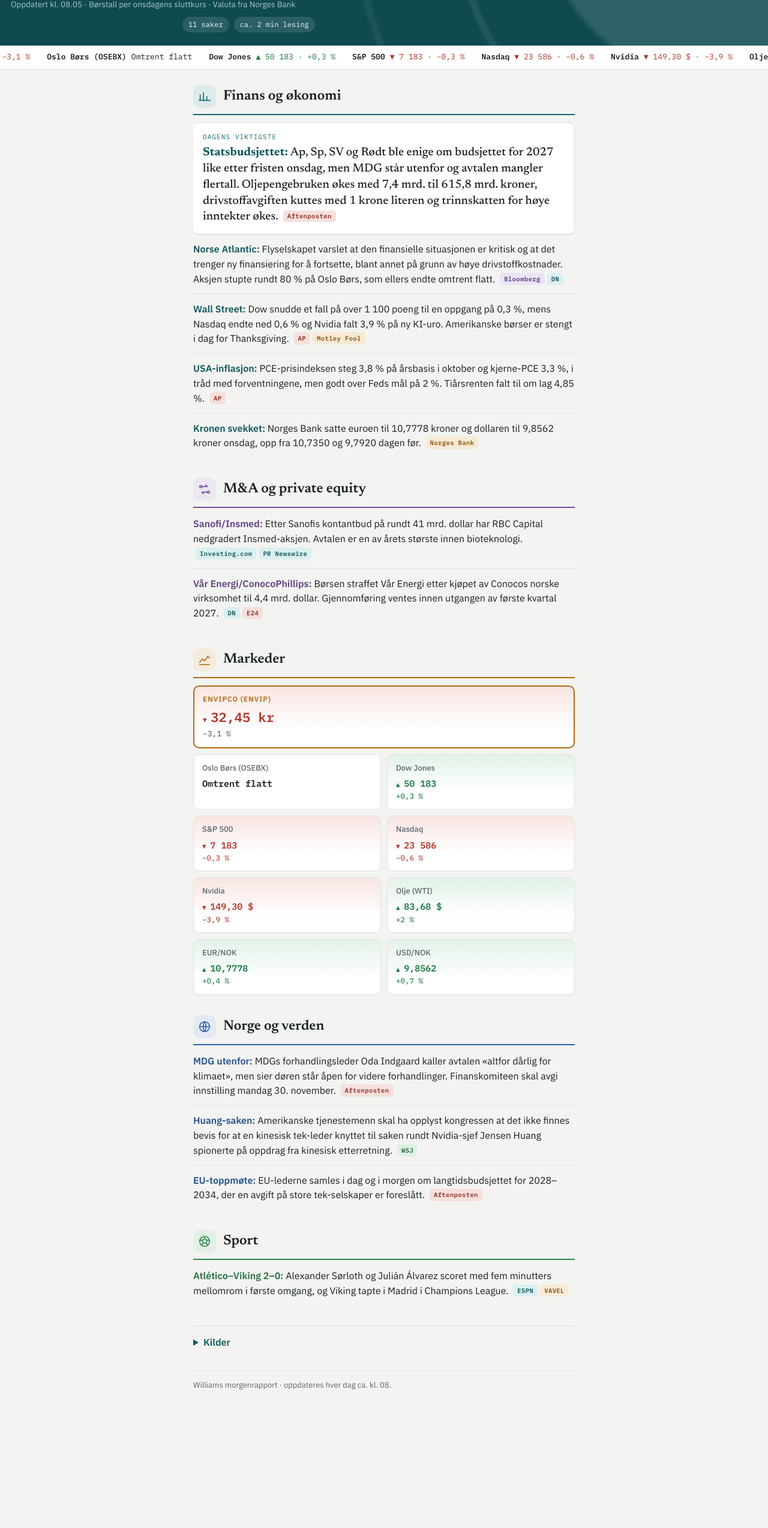
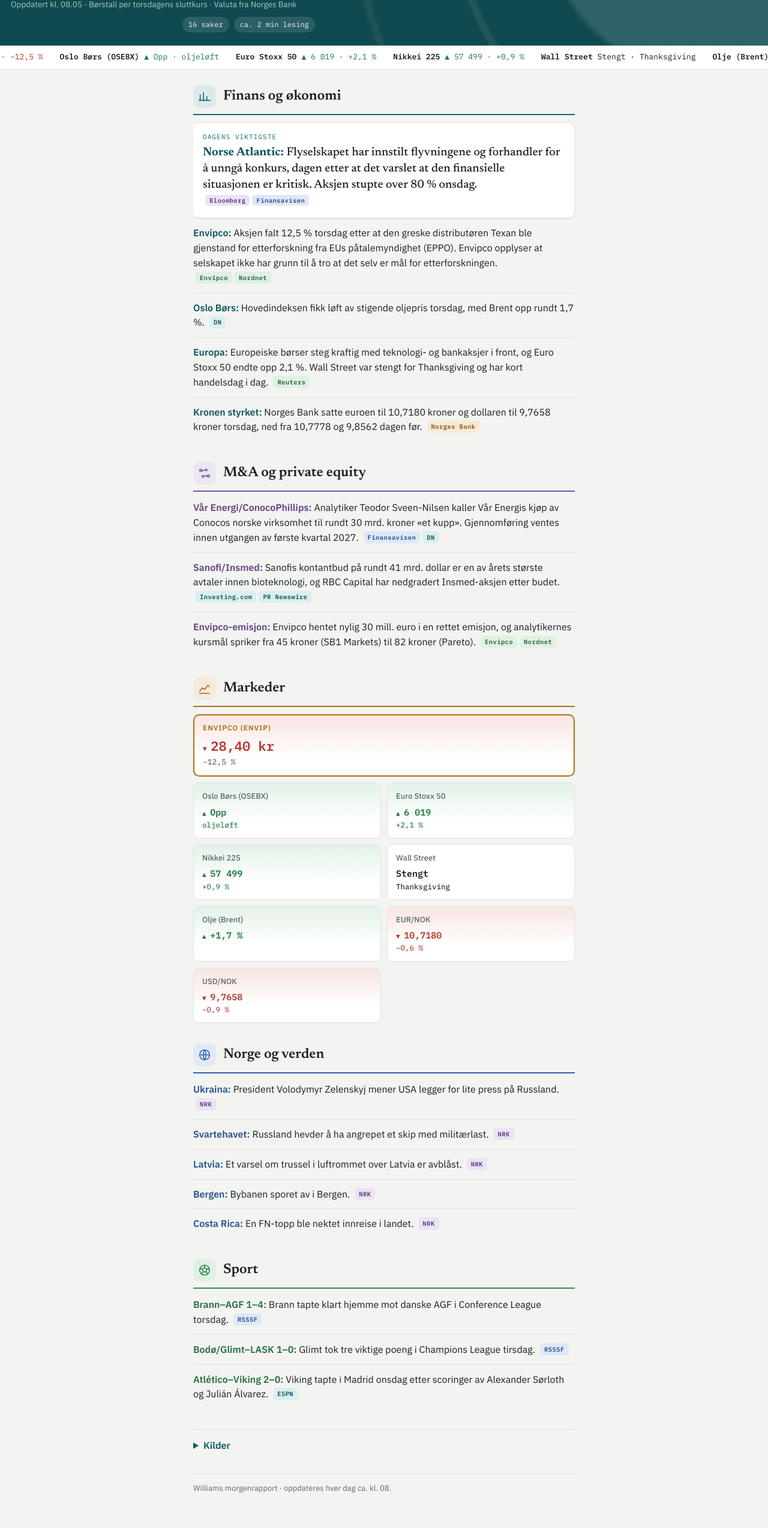
Before and after one commit to Williamsnyheter/Williamsmorgenrapport, a plain HTML site: page index.html in a window 1280 px wide. Shown: the part 161-2709 px from the top of the page at 60% size. Before the commit the page ends 2537 px from the top, so only its background shows below. Drawn offline with Linux system fonts and the light colour scheme.

Commit message:
Morgenrapport 2026-11-27
Co-Authored-By: Claude Opus 5.5 <noreply@anthropic.com>
Claude-Session: https://claude.ai/code/session_01G2muatkCxhw8VXSakrWLqq

```diff
--- a/index.html
+++ b/index.html
@@ -152,70 +152,78 @@ footer { color: var(--muted); font-size: 13px; border-top: 1px solid var(--rule)
 <div class="wrap">
 <!--RAPPORT-START-->
 <header>
-<span class="eyebrow">Williams morgenrapport · torsdag 26. november 2026</span>
-<h1>Budsjettavtale uten flertall – Norse i fritt fall</h1>
-<p class="note">Oppdatert kl. 08.05 · Børstall per onsdagens sluttkurs · Valuta fra Norges Bank</p>
+<span class="eyebrow">Williams morgenrapport · fredag 27. november 2026</span>
+<h1>Norse på konkursens rand – Envipco stuper 12,5 %</h1>
+<p class="note">Oppdatert kl. 08.05 · Børstall per torsdagens sluttkurs · Valuta fra Norges Bank</p>
 </header>
 <section>
 <h2><span class="n">1</span>Finans og økonomi</h2>
 <ul>
-<li><b>Statsbudsjettet:</b> Ap, Sp, SV og Rødt ble enige om budsjettet for 2027 like etter fristen onsdag, men MDG står utenfor og avtalen mangler flertall. Oljepengebruken økes med 7,4 mrd. til 615,8 mrd. kroner, drivstoffavgiften kuttes med 1 krone literen og trinnskatten for høye inntekter økes. <span class="src">Aftenposten</span></li>
-<li><b>Norse Atlantic:</b> Flyselskapet varslet at den finansielle situasjonen er kritisk og at det trenger ny finansiering for å fortsette, blant annet på grunn av høye drivstoffkostnader. Aksjen stupte rundt 80 % på Oslo Børs, som ellers endte omtrent flatt. <span class="src">Bloomberg, DN</span></li>
-<li><b>Wall Street:</b> Dow snudde et fall på over 1 100 poeng til en oppgang på 0,3 %, mens Nasdaq endte ned 0,6 % og Nvidia falt 3,9 % på ny KI-uro. Amerikanske børser er stengt i dag for Thanksgiving. <span class="src">AP, Motley Fool</span></li>
-<li><b>USA-inflasjon:</b> PCE-prisindeksen steg 3,8 % på årsbasis i oktober og kjerne-PCE 3,3 %, i tråd med forventningene, men godt over Feds mål på 2 %. Tiårsrenten falt til om lag 4,85 %. <span class="src">AP</span></li>
-<li><b>Kronen svekket:</b> Norges Bank satte euroen til 10,7778 kroner og dollaren til 9,8562 kroner onsdag, opp fra 10,7350 og 9,7920 dagen før. <span class="src">Norges Bank</span></li>
+<li><b>Norse Atlantic:</b> Flyselskapet har innstilt flyvningene og forhandler for å unngå konkurs, dagen etter at det varslet at den finansielle situasjonen er kritisk. Aksjen stupte over 80 % onsdag. <span class="src">Bloomberg, Finansavisen</span></li>
+<li><b>Envipco:</b> Aksjen falt 12,5 % torsdag etter at den greske distributøren Texan ble gjenstand for etterforskning fra EUs påtalemyndighet (EPPO). Envipco opplyser at selskapet ikke har grunn til å tro at det selv er mål for etterforskningen. <span class="src">Envipco, Nordnet</span></li>
+<li><b>Oslo Børs:</b> Hovedindeksen fikk løft av stigende oljepris torsdag, med Brent opp rundt 1,7 %. <span class="src">DN</span></li>
+<li><b>Europa:</b> Europeiske børser steg kraftig med teknologi- og bankaksjer i front, og Euro Stoxx 50 endte opp 2,1 %. Wall Street var stengt for Thanksgiving og har kort handelsdag i dag. <span class="src">Reuters</span></li>
+<li><b>Kronen styrket:</b> Norges Bank satte euroen til 10,7180 kroner og dollaren til 9,7658 kroner torsdag, ned fra 10,7778 og 9,8562 dagen før. <span class="src">Norges Bank</span></li>
 </ul>
 </section>
 <section>
 <h2><span class="n">2</span>M&amp;A og private equity</h2>
 <ul>
-<li><b>Sanofi/Insmed:</b> Etter Sanofis kontantbud på rundt 41 mrd. dollar har RBC Capital nedgradert Insmed-aksjen. Avtalen er en av årets største innen bioteknologi. <span class="src">Investing.com, PR Newswire</span></li>
-<li><b>Vår Energi/ConocoPhillips:</b> Børsen straffet Vår Energi etter kjøpet av Conocos norske virksomhet til 4,4 mrd. dollar. Gjennomføring ventes innen utgangen av første kvartal 2027. <span class="src">DN, E24</span></li>
+<li><b>Vår Energi/ConocoPhillips:</b> Analytiker Teodor Sveen-Nilsen kaller Vår Energis kjøp av Conocos norske virksomhet til rundt 30 mrd. kroner «et kupp». Gjennomføring ventes innen utgangen av første kvartal 2027. <span class="src">Finansavisen, DN</span></li>
+<li><b>Sanofi/Insmed:</b> Sanofis kontantbud på rundt 41 mrd. dollar er en av årets største avtaler innen bioteknologi, og RBC Capital har nedgradert Insmed-aksjen etter budet. <span class="src">Investing.com, PR Newswire</span></li>
+<li><b>Envipco-emisjon:</b> Envipco hentet nylig 30 mill. euro i en rettet emisjon, og analytikernes kursmål spriker fra 45 kroner (SB1 Markets) til 82 kroner (Pareto). <span class="src">Envipco, Nordnet</span></li>
 </ul>
 </section>
 <section>
 <h2><span class="n">3</span>Markeder</h2>
 <ul class="markets">
-<li><span class="k"><b>Envipco (ENVIP)</b></span><span class="v down">32,45 kr · −3,1 %</span></li>
-<li><span class="k">Oslo Børs (OSEBX)</span><span class="v">Omtrent flatt</span></li>
-<li><span class="k">Dow Jones</span><span class="v up">50 183 · +0,3 %</span></li>
-<li><span class="k">S&amp;P 500</span><span class="v down">7 183 · −0,3 %</span></li>
-<li><span class="k">Nasdaq</span><span class="v down">23 586 · −0,6 %</span></li>
-<li><span class="k">Nvidia</span><span class="v down">149,30 $ · −3,9 %</span></li>
-<li><span class="k">Olje (WTI)</span><span class="v up">83,68 $ · +2 %</span></li>
-<li><span class="k">EUR/NOK</span><span class="v up">10,7778 · +0,4 %</span></li>
-<li><span class="k">USD/NOK</span><span class="v up">9,8562 · +0,7 %</span></li>
+<li><span class="k"><b>Envipco (ENVIP)</b></span><span class="v down">28,40 kr · −12,5 %</span></li>
+<li><span class="k">Oslo Børs (OSEBX)</span><span class="v up">Opp · oljeløft</span></li>
+<li><span class="k">Euro Stoxx 50</span><span class="v up">6 019 · +2,1 %</span></li>
+<li><span class="k">Nikkei 225</span><span class="v up">57 499 · +0,9 %</span></li>
+<li><span class="k">Wall Street</span><span class="v">Stengt · Thanksgiving</span></li>
+<li><span class="k">Olje (Brent)</span><span class="v up">+1,7 %</span></li>
+<li><span class="k">EUR/NOK</span><span class="v down">10,7180 · −0,6 %</span></li>
+<li><span class="k">USD/NOK</span><span class="v down">9,7658 · −0,9 %</span></li>
 </ul>
 </section>
 <section>
 <h2><span class="n">4</span>Norge og verden</h2>
 <ul>
-<li><b>MDG utenfor:</b> MDGs forhandlingsleder Oda Indgaard kaller avtalen «altfor dårlig for klimaet», men sier døren står åpen for videre forhandlinger. Finanskomiteen skal avgi innstilling mandag 30. november. <span class="src">Aftenposten</span></li>
-<li><b>Huang-saken:</b> Amerikanske tjenestemenn skal ha opplyst kongressen at det ikke finnes bevis for at en kinesisk tek-leder knyttet til saken rundt Nvidia-sjef Jensen Huang spionerte på oppdrag fra kinesisk etterretning. <span class="src">WSJ</span></li>
-<li><b>EU-toppmøte:</b> EU-lederne samles i dag og i morgen om langtidsbudsjettet for 2028–2034, der en avgift på store tek-selskaper er foreslått. <span class="src">Aftenposten</span></li>
+<li><b>Ukraina:</b> President Volodymyr Zelenskyj mener USA legger for lite press på Russland. <span class="src">NRK</span></li>
+<li><b>Svartehavet:</b> Russland hevder å ha angrepet et skip med militærlast. <span class="src">NRK</span></li>
+<li><b>Latvia:</b> Et varsel om trussel i luftrommet over Latvia er avblåst. <span class="src">NRK</span></li>
+<li><b>Bergen:</b> Bybanen sporet av i Bergen. <span class="src">NRK</span></li>
+<li><b>Costa Rica:</b> En FN-topp ble nektet innreise i landet. <span class="src">NRK</span></li>
 </ul>
 </section>
 <section>
 <h2><span class="n">5</span>Sport</h2>
 <ul>
-<li><b>Atlético–Viking 2–0:</b> Alexander Sørloth og Julián Álvarez scoret med fem minutters mellomrom i første omgang, og Viking tapte i Madrid i Champions League. <span class="src">ESPN, VAVEL</span></li>
+<li><b>Brann–AGF 1–4:</b> Brann tapte klart hjemme mot danske AGF i Conference League torsdag. <span class="src">RSSSF</span></li>
+<li><b>Bodø/Glimt–LASK 1–0:</b> Glimt tok tre viktige poeng i Champions League tirsdag. <span class="src">RSSSF</span></li>
+<li><b>Atlético–Viking 2–0:</b> Viking tapte i Madrid onsdag etter scoringer av Alexander Sørloth og Julián Álvarez. <span class="src">ESPN</span></li>
 </ul>
 </section>
 <section class="sources"><details><summary>Kilder</summary><ul>
-<li><a href="https://www.aftenposten.no/norge/politikk/i/0vn14B/fire-partier-enige-om-statsbudsjett-kutter-i-drivstoffavgift">Aftenposten: Fire partier enige om statsbudsjett</a></li>
-<li><a href="https://www.bloomberg.com/news/articles/2026-11-25/norwegian-airline-norse-warns-of-critical-state-amid-fuel-costs">Bloomberg: Norse Atlantic Shares Plunge After Warning of Dire Finances</a></li>
-<li><a href="https://www.dn.no/bors/oslo-bors/bors/flatt-pa-oslo-bors-norse-stupte-over-80-prosent-etter-krisemelding/2-1-2079117">DN: Flatt på Oslo Børs – Norse stupte etter krisemelding</a></li>
-<li><a href="https://gsmglobalnews.com/article/d20261125-mktclose1.html">U.S. Stocks Nov. 25 Close (AP-data)</a></li>
-<li><a href="https://www.fool.com/coverage/stock-market-today/2026/11/25/stock-market-today-nov-25-nvidia-slides-3-9-as-the-market-considers-hot-pce-inflation-data-and-new-tariff-proposals">Motley Fool: Stock Market Today, Nov. 25</a></li>
-<li><a href="https://ca.investing.com/news/stock-market-news/rbc-capital-cuts-insmed-stock-rating-on-sanofi-acquisition-deal-93CH-4980004">Investing.com: RBC cuts Insmed rating on Sanofi deal</a></li>
-<li><a href="https://www.prnewswire.com/news-releases/a-41-billion-deal-and-three-new-approvals-fill-biotechs-holiday-week-302950406.html">PR Newswire: A $41 Billion Deal Fills Biotech's Holiday Week</a></li>
-<li><a href="https://www.dn.no/bors/oslo-bors/bors/oppgang-pa-borsen-var-energi-ble-straffet-for-oppkjop/2-1-2077878">DN: Vår Energi ble straffet for oppkjøp</a></li>
+<li><a href="https://bloomberg.com/news/articles/2026-11-26/norse-suspends-flights-in-talks-to-avoid-bankruptcy-filing">Bloomberg: Norse Suspends Flights, in Talks to Avoid Bankruptcy Filing</a></li>
+<li><a href="https://www.finansavisen.no/reise-og-fritid/2026/11/25/8398412/krise-i-norse-den-finansielle-situasjonen-er-kritisk">Finansavisen: Krise i Norse – den finansielle situasjonen er kritisk</a></li>
+<li><a href="https://www.nordnet.no/aksjer/kurser/envipco-holding-envip-xosl">Nordnet: Envipco Holding (ENVIP)</a></li>
 <li><a href="https://www.investtech.com/main/market.php?CompanyID=101168">Investtech: Envipco Holding (ENVIP)</a></li>
+<li><a href="https://newsweb.oslobors.no/message/686754">Envipco: EUR 30 million private placement successfully placed</a></li>
+<li><a href="https://www.dn.no/marked/oslo-bors/norse-atlantic-airways/thor-medical/oslo-bors-fikk-loft-pa-oljeprisoppgang/2-1-2079833">DN: Oslo Børs fikk løft på oljeprisoppgang</a></li>
+<li><a href="https://ca.investing.com/news/economy-news/european-stocks-rally-as-tech-bank-stocks-rebound-tariff-fears-ease-4982398">Reuters: European stocks rally as tech, bank stocks rebound</a></li>
 <li><a href="https://www.norges-bank.no/RSS/Euro-EUR---dagens-valutakurs-fra-Norges-Bank/">Norges Bank: Valutakurs EUR</a></li>
 <li><a href="https://www.norges-bank.no/RSS/Amerikanske-dollar-USD---dagens-valutakurs-fra-Norges-Bank/">Norges Bank: Valutakurs USD</a></li>
-<li><a href="https://www.aftenposten.no/verden/i/ez8BkK/forslag-om-skatt-paa-tek-selskaper-i-slanket-eu-budsjett">Aftenposten: Skatt på tek-selskaper i slanket EU-budsjett</a></li>
+<li><a href="https://www.finansavisen.no/energi/2026/11/23/8397795/teodor-sveen-nilsen-etter-megakjop-til-30-milliarder-ser-ut-som-et-kupp">Finansavisen: Sveen-Nilsen etter megakjøp – ser ut som et kupp</a></li>
+<li><a href="https://ca.investing.com/news/stock-market-news/rbc-capital-cuts-insmed-stock-rating-on-sanofi-acquisition-deal-93CH-4980004">Investing.com: RBC cuts Insmed rating on Sanofi deal</a></li>
+<li><a href="https://www.nrk.no/nyheter/zelenskyj_-usa-legger-for-lite-press-pa-russland-1.18089506">NRK: Zelenskyj – USA legger for lite press på Russland</a></li>
+<li><a href="https://www.nrk.no/nyheter/russland-hevder-a-ha-angrepet-skip-med-militaerlast-1.18089522">NRK: Russland hevder å ha angrepet skip med militærlast</a></li>
+<li><a href="https://www.nrk.no/nyheter/luftromstrussel-i-latvia-er-over-1.18089504">NRK: Luftromstrussel i Latvia er over</a></li>
+<li><a href="https://www.nrk.no/nyheter/bybanen-sporet-av-i-bergen-1.18089493">NRK: Bybanen sporet av i Bergen</a></li>
+<li><a href="https://www.nrk.no/nyheter/fn-topp-nektet-innreise-i-costa-rica-1.18089507">NRK: FN-topp nektet innreise i Costa Rica</a></li>
+<li><a href="https://www.rsssf.no/2026/Ecup.html">RSSSF: Norske klubber i Europacupene 2026/27</a></li>
 <li><a href="https://www.espn.com/soccer/match/_/gameId/401915291/viking-fk-atletico-madrid">ESPN: Atlético 2–0 Viking</a></li>
-<li><a href="https://www.vavel.com/en/football/2026/11/25/1280716-atletico-madrid-vs-viking-live-latest-score-goals-and-champions-league-updates.html">VAVEL: Atlético Madrid 2–0 Viking</a></li>
 </ul></details></section>
 <footer>Williams morgenrapport · oppdateres hver dag ca. kl. 08.</footer>
 <!--RAPPORT-END-->
```
